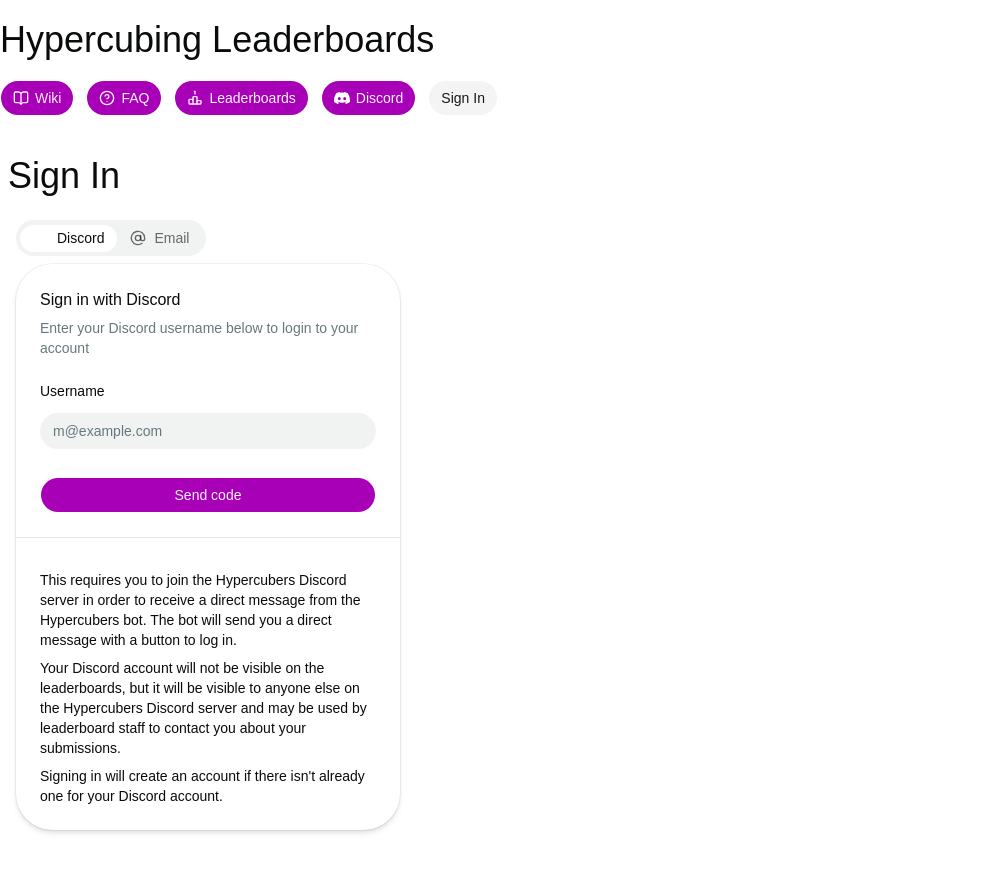
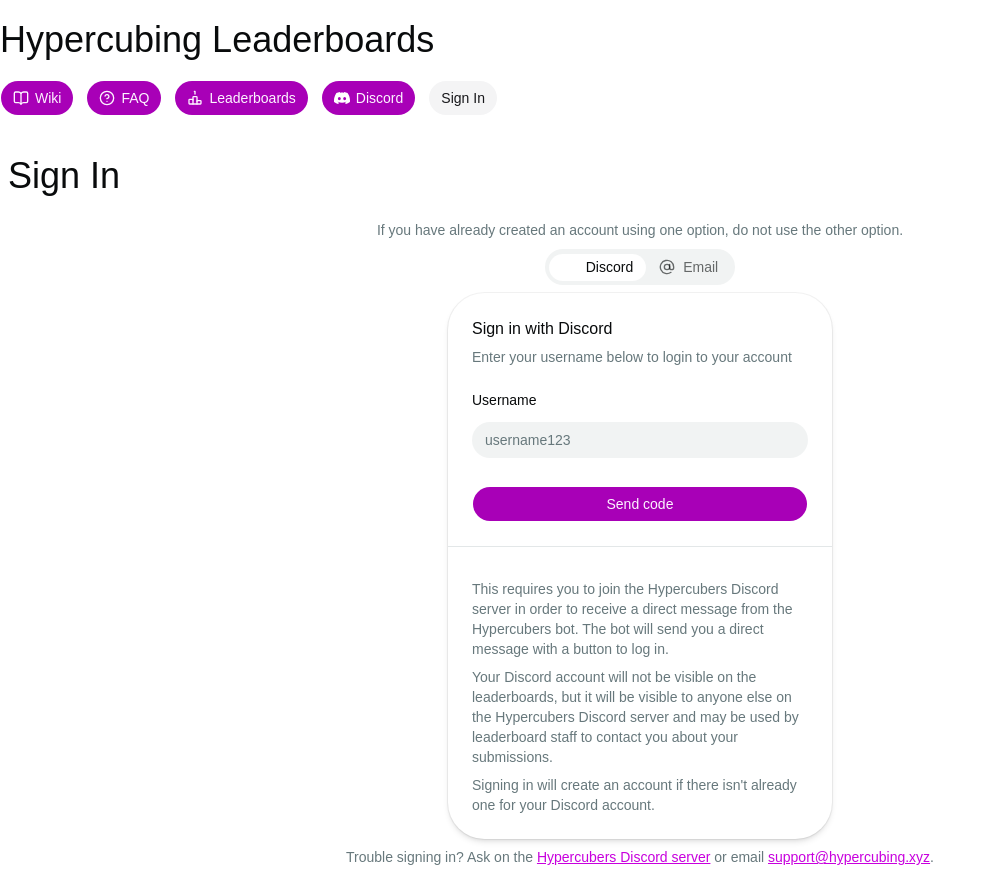
Before and after one commit to Hypercubers/hypercubing-leaderboards, a React (Vite) app in the folder frontend/: page /signin in a window 1280 px wide. Shown: the whole page, without its empty margins (0-995 px from the left). Before the commit the page ends 846 px from the top, so only its background shows below. Built offline with nearby package versions, Linux system fonts and the light colour scheme.

Commit message:
Finish UI components for signin page

```diff
--- a/frontend/src/pages/SignIn.tsx
+++ b/frontend/src/pages/SignIn.tsx
@@ -2,7 +2,7 @@
 import Discord from "@/components/icon/discord"
 import { Button } from "@/components/ui/button"
 import { Card, CardContent, CardDescription, CardFooter, CardHeader, CardTitle } from "@/components/ui/card"
-import { Field, FieldGroup, FieldLabel } from "@/components/ui/field"
+import { Field, FieldDescription, FieldGroup, FieldLabel } from "@/components/ui/field"
 import { Input } from "@/components/ui/input"
 import { Tabs, TabsContent, TabsList, TabsTrigger } from "@/components/ui/tabs"
 import { AtSign } from "lucide-react"
@@ -12,17 +12,20 @@
 function SignIn() {
     return (
         <>
-            {/* <Header/> */}
             <Header/>
             <h1 className="text-4xl m-2">Sign In</h1>
-            <div className=" *:p-4">
 
+            <div className="flex justify-center align-center *:p-4">
 
-                    <Tabs defaultValue="discord">
+                    <Tabs className="items-center" defaultValue="discord">
+                        <FieldDescription>
+                            <p>If you have already created an account using one option, do not use the other option.</p>
+                        </FieldDescription>
                         <TabsList >
                             <TabsTrigger value="discord"><Discord/> Discord</TabsTrigger>
                             <TabsTrigger value="email"><AtSign/> Email</TabsTrigger>
                         </TabsList>
+
                         {/* email sign in card */}
                         <TabsContent value="email">
                             <Card className="w-full max-w-sm">
@@ -40,7 +43,7 @@
                                                 <Input
                                                 id="email"
                                                 type="email"
-                                                placeholder="m@example.com"
+                                                placeholder="support@hypercubing.xyz"
                                                 required
                                                 />
                                             </Field>
@@ -50,7 +53,7 @@
                                         </FieldGroup>
                                     </form>
                                 </CardContent>
-                                <CardFooter className="flex flex-col border-t *:pt-2">
+                                <CardFooter className="flex flex-col border-t *:pt-2 *:text-muted-foreground">
                                     <p>This will send an email to your address with a one-time passcode that you can use to log in.</p>
                                     <p>Your email address will not be visible on the leaderboards, but may be used by leaderboard staff to contact you about your submissions.</p>
                                     <p>Signing in will create an account if there isn't already one for your email address.</p>
@@ -63,18 +66,18 @@
                                 <CardHeader>
                                     <CardTitle>Sign in with Discord</CardTitle>
                                     <CardDescription>
-                                        Enter your Discord username below to login to your account
+                                        Enter your username below to login to your account
                                     </CardDescription>
                                 </CardHeader>
                                 <CardContent>
                                     <form>
                                         <FieldGroup>
                                             <Field>
-                                                <FieldLabel htmlFor="email">Username</FieldLabel>
+                                                <FieldLabel htmlFor="discord">Username</FieldLabel>
                                                 <Input
-                                                id="email"
-                                                type="email"
-                                                placeholder="m@example.com"
+                                                id="discord"
+                                                type="text"
+                                                placeholder="username123"
                                                 required
                                                 />
                                             </Field>
@@ -84,15 +87,20 @@
                                         </FieldGroup>
                                     </form>
                                 </CardContent>
-                                <CardFooter className="flex flex-col border-t *:pt-2">
+                                <CardFooter className="flex flex-col border-t *:pt-2 *:text-muted-foreground">
                                     <p>This requires you to join the Hypercubers Discord server in order to receive a direct message from the Hypercubers bot. The bot will send you a direct message with a button to log in.</p>
                                     <p>Your Discord account will not be visible on the leaderboards, but it will be visible to anyone else on the Hypercubers Discord server and may be used by leaderboard staff to contact you about your submissions.</p>
                                     <p>Signing in will create an account if there isn't already one for your Discord account.</p>
                                 </CardFooter>
                             </Card>
                         </TabsContent>
+                        <FieldDescription>
+                            <p>Trouble signing in? Ask on the <a className="text-sidebar-primary underline" href="https://hypercubing.xyz/discord/">Hypercubers Discord server</a> or email <a className="text-sidebar-primary underline" href="mailto:support@hypercubing.xyz">support@hypercubing.xyz</a>.</p>
+                        </FieldDescription>
+
                     </Tabs>
             </div>
+
         </>
     )
 
```
